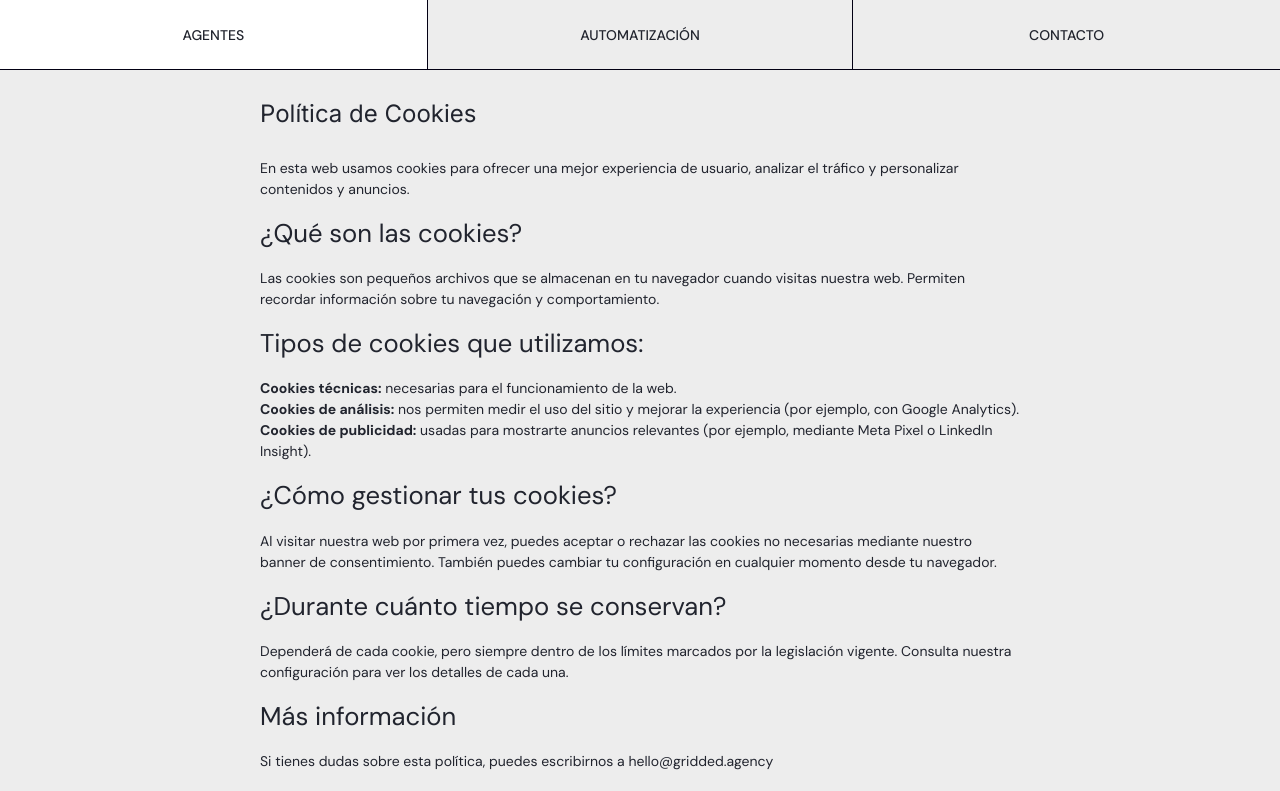
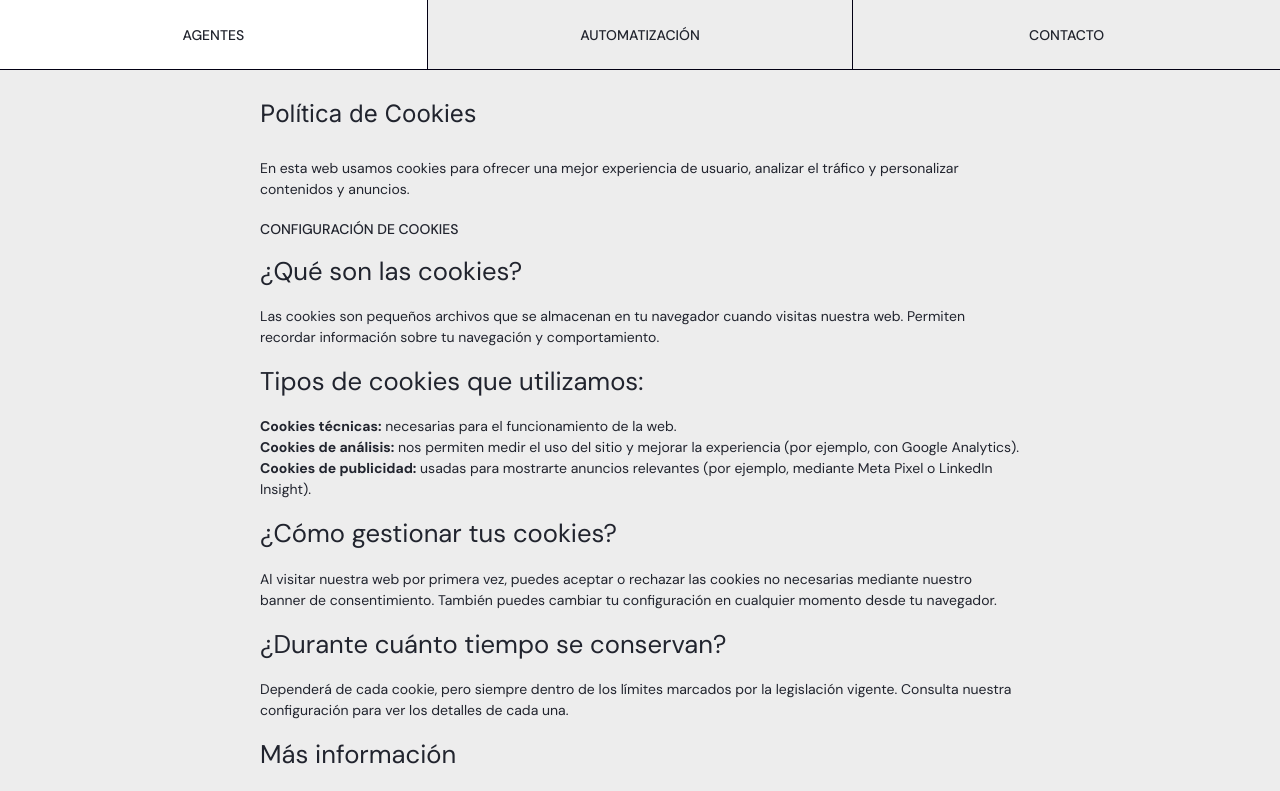
Before and after one commit to dpaezm/gridded-web, a React (Vite) app: page /politica-de-cookies in a window 1280 px wide. Shown: the top 791 px of the page. Built offline with nearby package versions, Linux system fonts and the light colour scheme.

Commit message:
añadir cookies usercentrics v2

```diff
--- a/index.html
+++ b/index.html
@@ -14,7 +14,7 @@
       async
     ></script>
 
-    <!-- Google Analytics (bloqueado hasta consentimiento) -->
+    <!-- Google Analytics -->
     <script
       type="text/plain"
       data-usercentrics="Google Analytics"
--- a/src/components/legal/PoliticaCookies.jsx
+++ b/src/components/legal/PoliticaCookies.jsx
@@ -9,6 +9,10 @@ export default function PoliticaCookies() {
         En esta web usamos cookies para ofrecer una mejor experiencia de usuario, analizar el tráfico y personalizar
         contenidos y anuncios.
       </p>
+
+      <a href="#" onClick="UC_UI.showSecondLayer();">
+        Configuración de cookies
+      </a>
 
       <h3>¿Qué son las cookies?</h3>
       <p>
```
